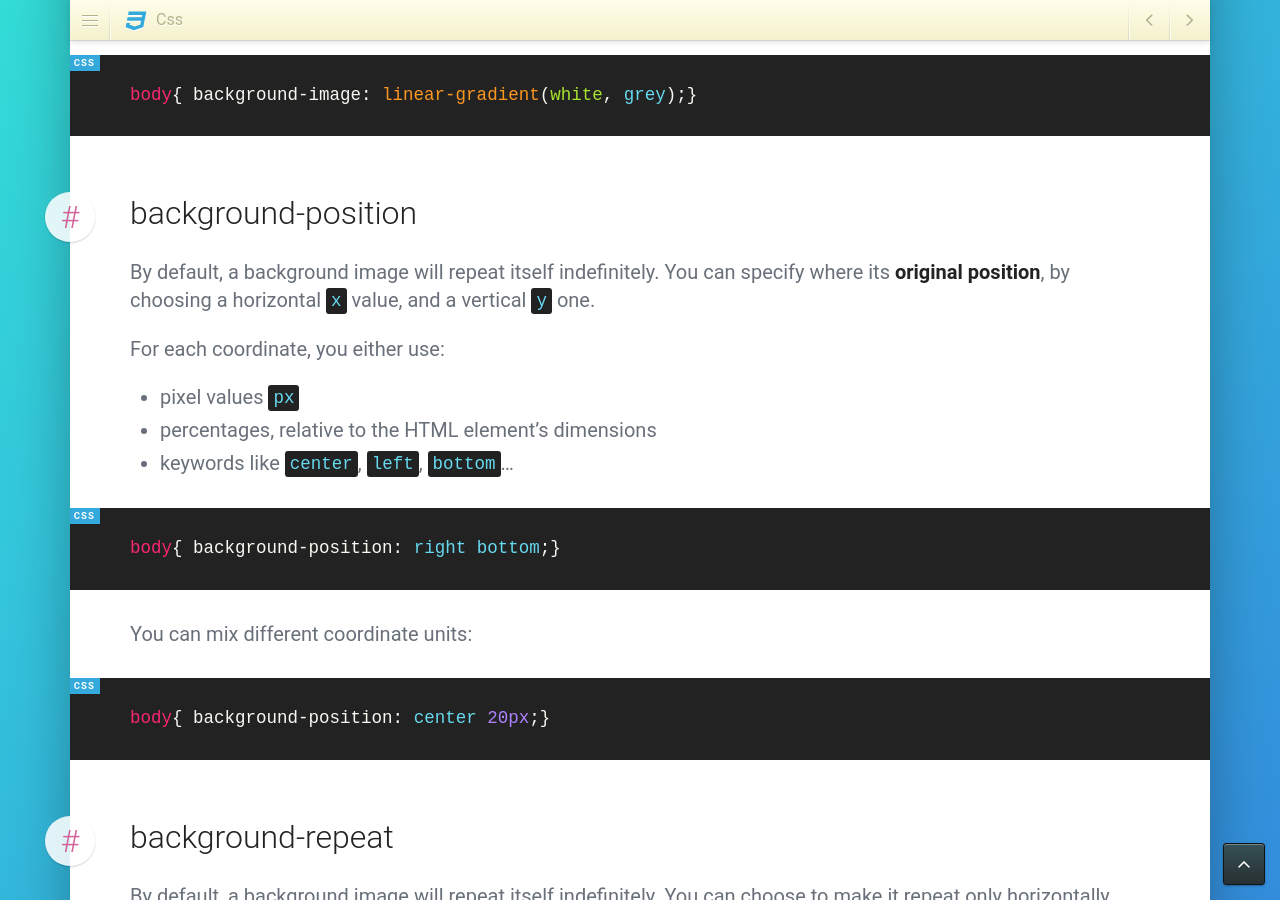
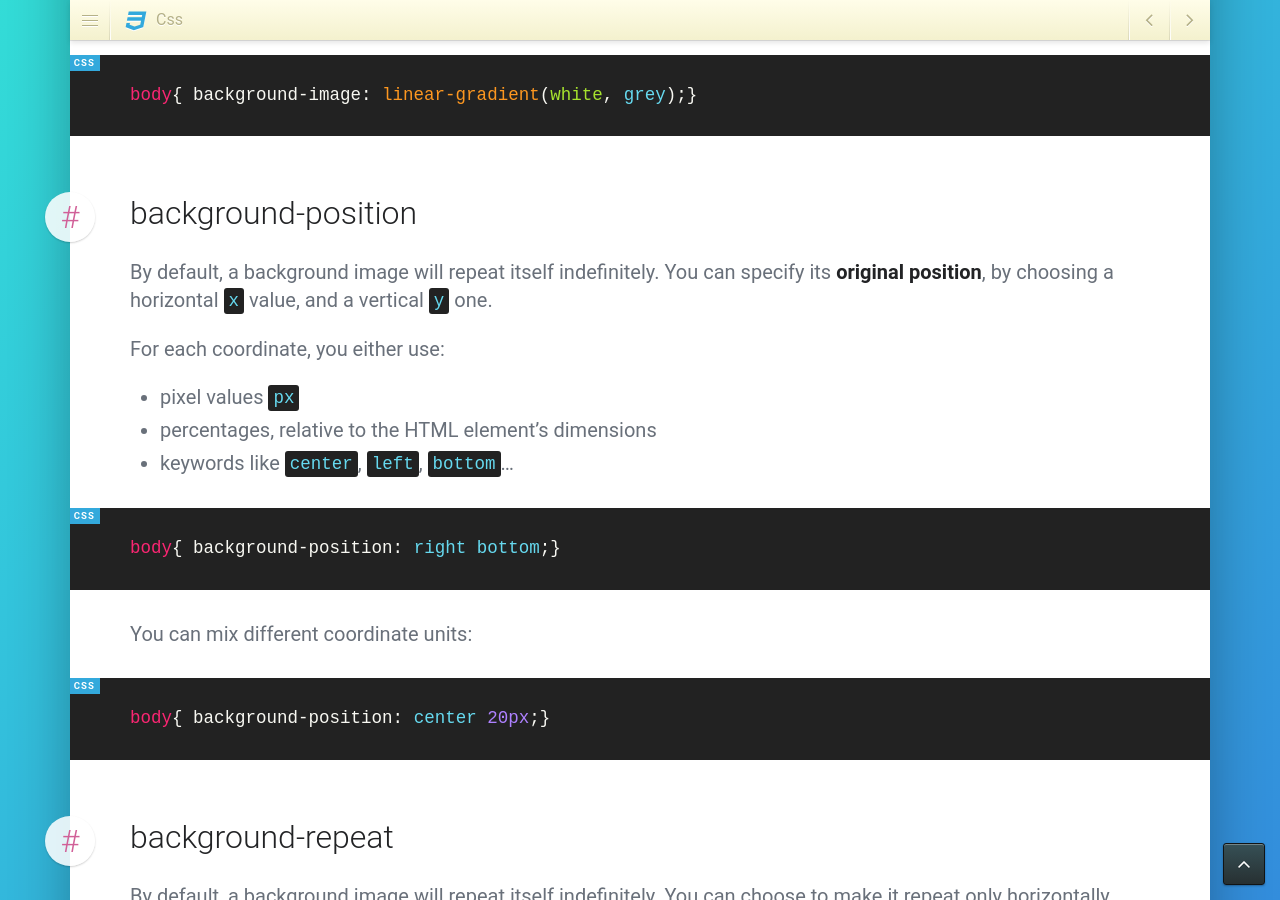
Before and after one commit to jgthms/marksheet, a Jekyll site: the page built from _posts/2015-06-02-css-background.md, in a window 1280 px wide and 900 px high, scrolled down 2500 px. Built offline with Jekyll 4.4.1, drawn with Linux system fonts in a browser that asks for light colours; nearby versions of some CDN libraries; a script that is not in the unit is left out; comment, search, counter and statistics services are not loaded.

```diff
--- a/_posts/2015-06-02-css-background.md
+++ b/_posts/2015-06-02-css-background.md
@@ -61,7 +61,7 @@ body{ background-image: linear-gradient(white, grey);}
 
 ### background-position
 
-By default, a background image will repeat itself indefinitely. You can specify where its **original position**, by choosing a horizontal `x` value, and a vertical `y` one.
+By default, a background image will repeat itself indefinitely. You can specify its **original position**, by choosing a horizontal `x` value, and a vertical `y` one.
 
 For each coordinate, you either use:
 
```
Also changed, not shown: _posts/2015-04-07-css-color-units.md (+1 -1 lines).
